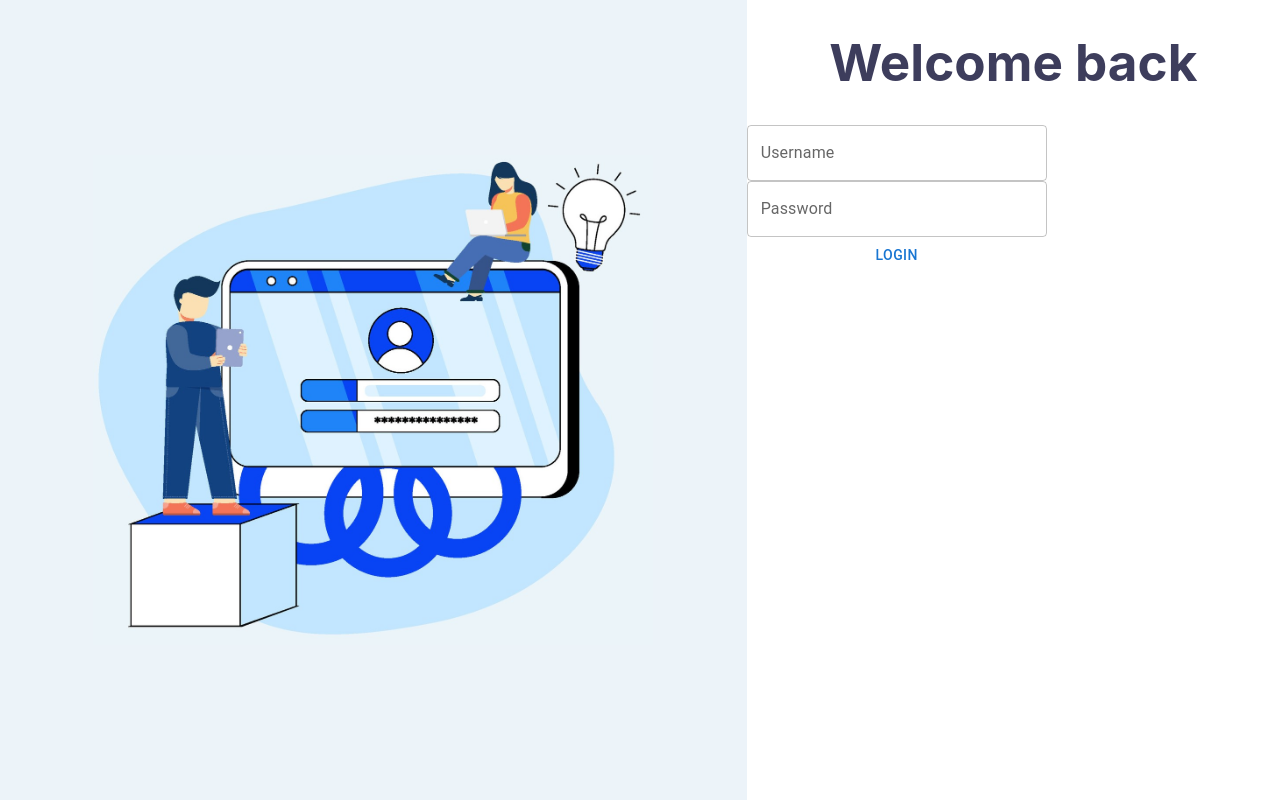
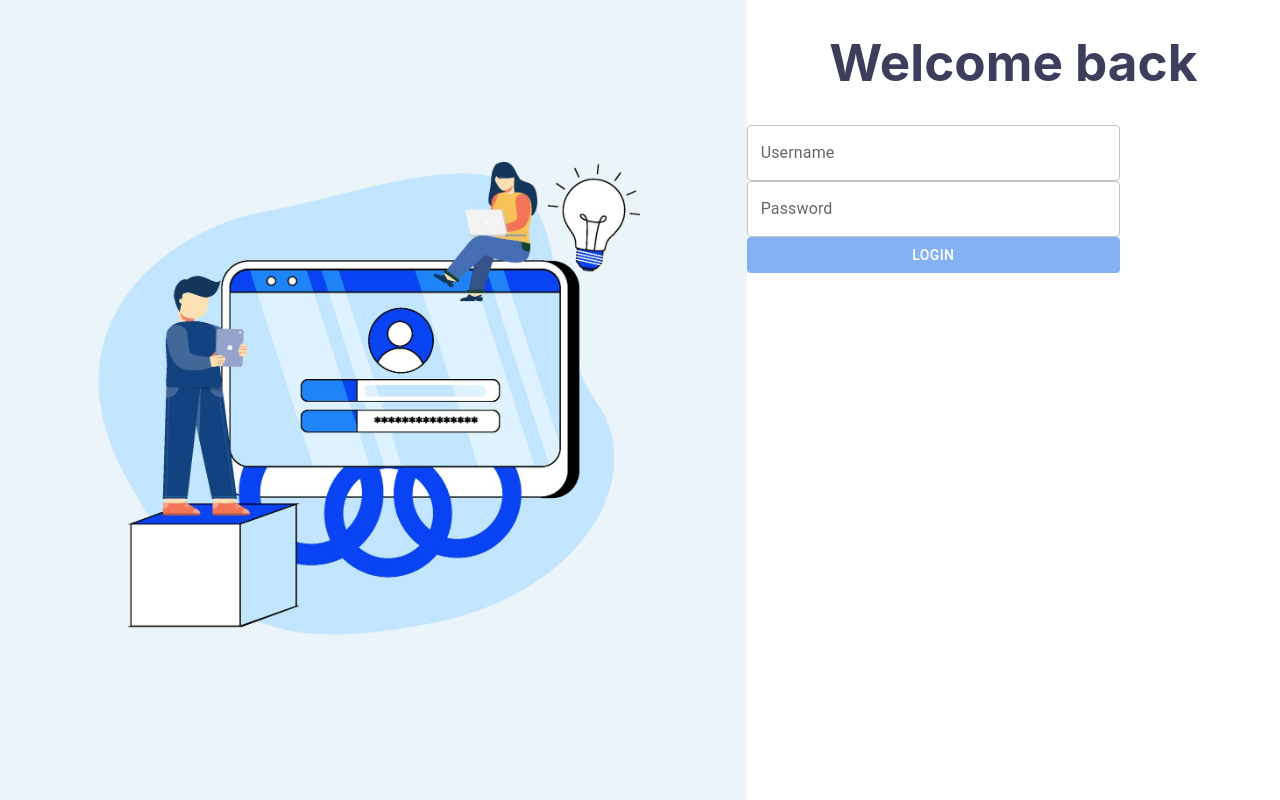
Before and after one commit to krisztinahorvath/bachelors-thesis, a React (Vite) app in the folder app-frontend/: page /login in a window 1280 px wide. Built offline with nearby package versions, Linux system fonts and the light colour scheme.

Commit message:
small update for login page

```diff
--- a/app-frontend/src/pages/login-page/LoginPage.tsx
+++ b/app-frontend/src/pages/login-page/LoginPage.tsx
@@ -1,27 +1,16 @@
 import axios from "axios";
 import { useEffect, useState } from "react";
-import { Link, useNavigate } from "react-router-dom";
+import {useNavigate } from "react-router-dom";
 import { BACKEND_URL } from "../../constants";
 import {
 	Button,
-	Card,
-	CardActions,
-	CardContent,
-	IconButton,
 	TextField,
-    Container,
-    ThemeProvider,
-    createTheme,
-    useTheme,
 } from "@mui/material";
-import ArrowBackIcon from "@mui/icons-material/ArrowBack";
 import { User, UserType } from "../../models/User";
 import { setEmail, setToken, setUserType } from "../../utils/auth-utils";
 import { displayErrorMessage, displaySuccessMessage } from "../../components/ToastMessage";
-import {formStyle, imageStyle, leftGridItemStyle, rightGridItemStyle} from "./LoginPageStyle";
-import React from "react";
+import {formStyle, imageStyle, leftGridItemStyle, rightGridItemStyle, submitButtonStyle} from "./LoginPageStyle";
 import Grid from '@mui/material/Grid';
-import { styled } from '@mui/material/styles';
 
 // const Item = styled(Paper)(({ theme }) => ({
 //   backgroundColor: theme.palette.mode === 'dark' ? '#1A2027' : '#fff',
@@ -95,7 +84,7 @@ export const LoginPage = () => {
       <Grid item xs={5} style={rightGridItemStyle}>
 
         <h1>Welcome back</h1>
-        <form onSubmit={handleLogin} style={{ display: 'flex', flexDirection: 'column', width: 300 }}>
+        <form onSubmit={handleLogin} style={formStyle}>
             <TextField
               id="username"
               label="Username"
@@ -110,7 +99,7 @@ export const LoginPage = () => {
               onChange={(event) => setUser({...user, password: event.target.value})}
             />
 
-            <Button type="submit">Login</Button>
+            <Button type="submit" style={submitButtonStyle}>Login</Button>
           </form>
 
       </Grid>
--- a/app-frontend/src/pages/login-page/LoginPageStyle.ts
+++ b/app-frontend/src/pages/login-page/LoginPageStyle.ts
@@ -22,5 +22,11 @@ export const imageStyle: React.CSSProperties = {
 export const formStyle: React.CSSProperties = {
     display: 'flex',
     flexDirection: 'column',
-    width: 300
+    width: '70%'
 }
+
+export const submitButtonStyle = {
+    backgroundColor: '#84B1F2',
+    color: 'white',
+    // width: '30%'
+}
```
